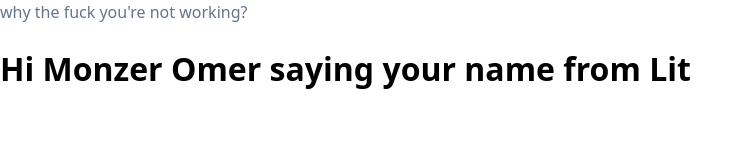
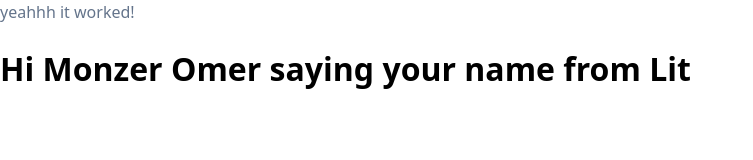
Before and after one commit to monzeromer-lab/lit-wc, a website built with webpack: page index.html in a window 1280 px wide. Shown: the whole page, without its empty margins (0-753 px from the left). Built offline with nearby package versions, Linux system fonts and the light colour scheme.

Commit message:
Update index.html

```diff
--- a/index.html
+++ b/index.html
@@ -9,7 +9,7 @@
 
 <body>
     <!-- <script type="module" src="./src/index.js"></script> -->
-    <h1 class="text-sm text-slate-500">why the fuck you're not working?</h1>
+    <h1 class="text-sm text-slate-500">yeahhh it worked!</h1>
     <my-element></my-element>
     <script src="bundle.js"></script>
 </body>
```
